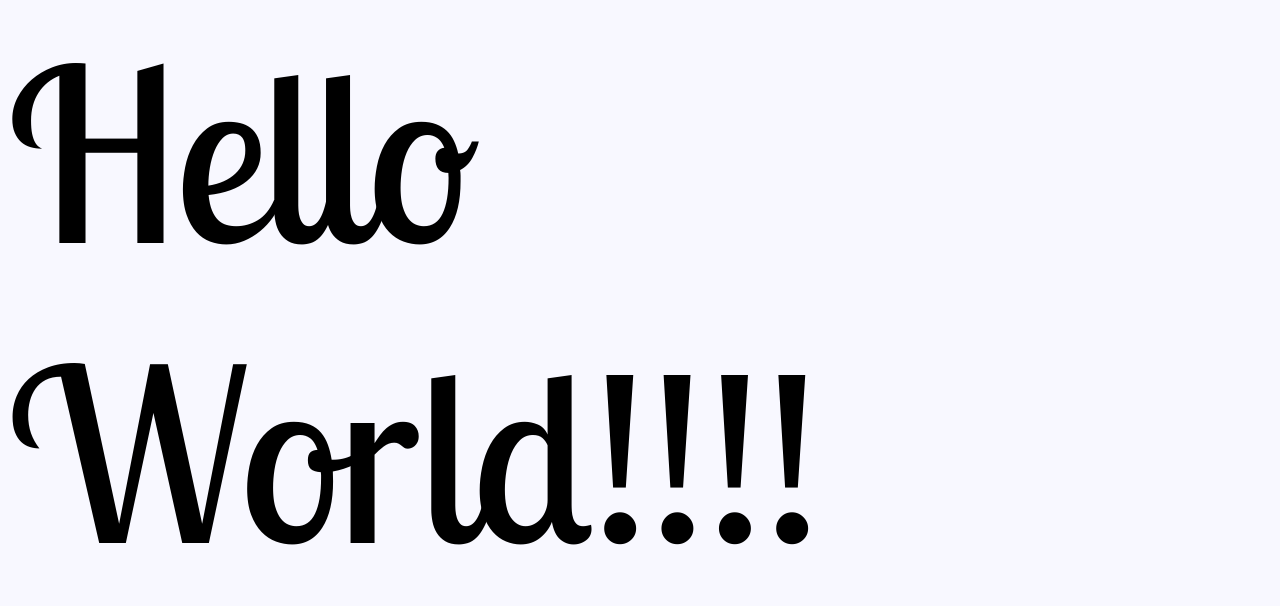
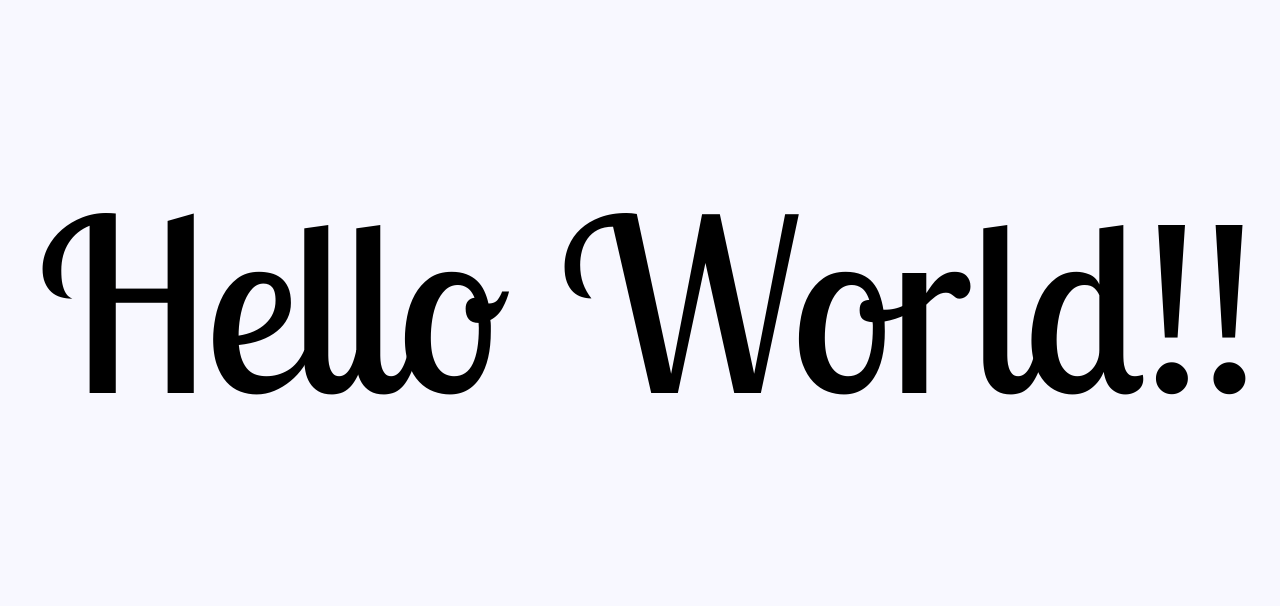
Before and after one commit to taylorryanbell/jenkins-build-project, a plain HTML site: page index.html in a window 1280 px wide. Shown: the part 105-711 px from the top of the page. Drawn offline with Linux system fonts and the light colour scheme.

Commit message:
Update index.html

```diff
--- a/index.html
+++ b/index.html
@@ -14,7 +14,7 @@
 
 <body style="overflow: hidden; background-color: ghostwhite;">
   <div style="height: 100vh; width: 100vw; display: flex; justify-content: center; align-items: center">
-    <div style="font-family: 'Lobster Two'; font-size: 15rem;">Hello World!!!!</div>
+    <div style="font-family: 'Lobster Two'; font-size: 15rem;">Hello World!!</div>
   </div>
 </body>
 
```
